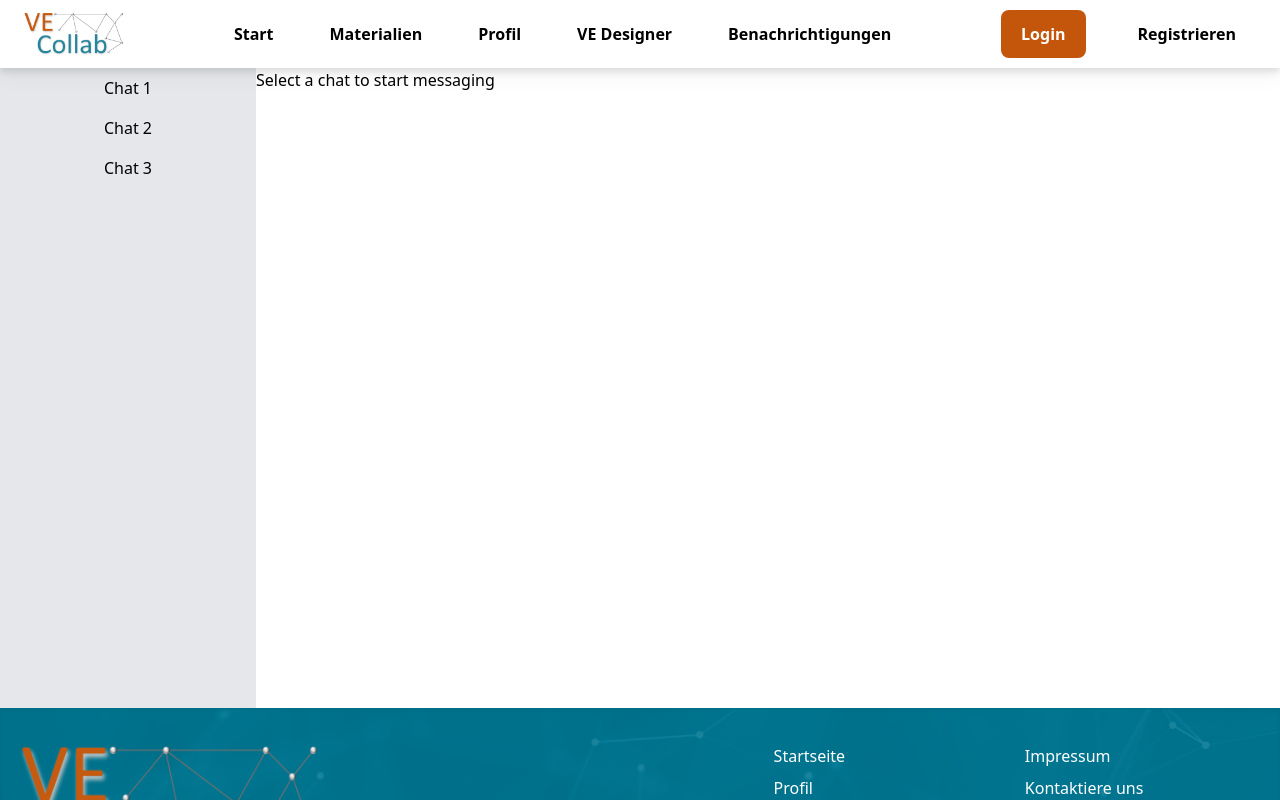
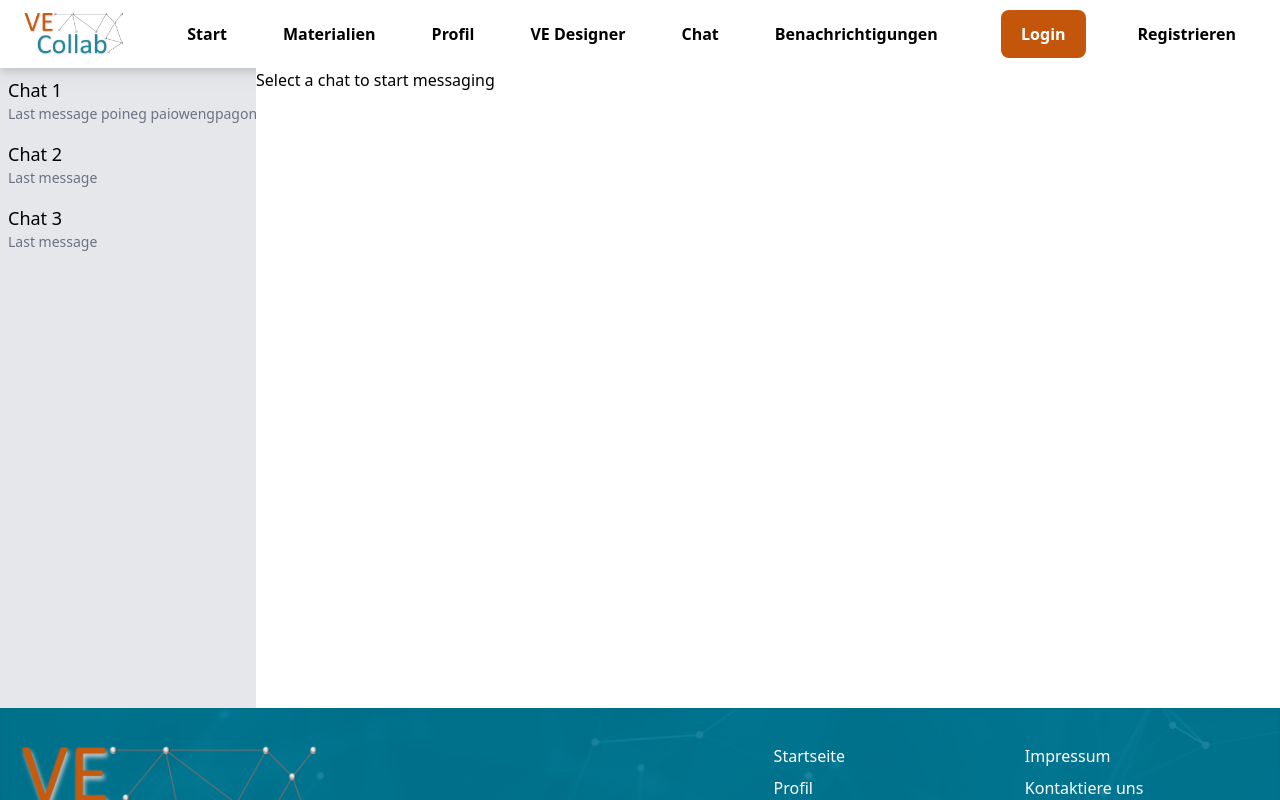
Before and after one commit to KMI-KPZ/ve-collab, a Next.js app in the folder frontend-vecollab/: page /messages in a window 1280 px wide. Shown: the top 800 px of the page. Built offline with nearby package versions, Linux system fonts and the light colour scheme; no server answers.

Commit message:
sketch out message layout

```diff
--- a/frontend-vecollab/src/components/Layout/HeaderSection.tsx
+++ b/frontend-vecollab/src/components/Layout/HeaderSection.tsx
@@ -31,7 +31,9 @@ export default function HeaderSection({ notificationEvents }: Props) {
                     <li>
                         <Link href="/overviewProjects">VE Designer</Link>
                     </li>
-
+                    <li>
+                        <Link href="/messages">Chat</Link>
+                    </li>
                     <li className="relative">
                         <Link href="/notifications">Benachrichtigungen</Link>
                         {notificationEvents.length > 0 && (
@@ -46,7 +48,7 @@ export default function HeaderSection({ notificationEvents }: Props) {
                         <>
                             <li
                                 onClick={() => signIn('keycloak')}
-                                className="bg-ve-collab-orange text-white py-3 px-5 rounded-lg cursor-pointer"
+                                className="bg-ve-collab-orange hover:bg-ve-collab-orange/70 text-white py-3 px-5 rounded-lg cursor-pointer"
                             >
                                 <button onClick={() => signIn('keycloak')}>Login</button>
                             </li>
--- a/frontend-vecollab/src/pages/messages.tsx
+++ b/frontend-vecollab/src/pages/messages.tsx
@@ -2,9 +2,15 @@ import { useState } from 'react';
 
 export default function Messages() {
     const [selectedChat, setSelectedChat] = useState<string>('');
+    const [message, setMessage] = useState<string>('');
 
     const handleChatSelect = (chat: string) => {
         setSelectedChat(chat);
+    };
+
+    const handleMessageSend = () => {
+        console.log(`Sending message "${message}" to ${selectedChat}`);
+        setMessage('');
     };
 
     return (
@@ -13,31 +19,91 @@ export default function Messages() {
             <div className="w-1/5 bg-gray-200 h-[80vh] rounded-xl">
                 <ul className="flex flex-col bg-gray-200 overflow-y-auto">
                     <li
-                        className="bg-gray-200 rounded-md p-2 text-center cursor-pointer hover:bg-gray-300"
+                        className="bg-gray-200 rounded-md p-2 cursor-pointer hover:bg-gray-300 overflow-hidden whitespace-nowrap text-ellipsis"
                         onClick={() => handleChatSelect('Chat 1')}
                     >
-                        Chat 1
+                        <div className="flex justify-between items-center">
+                            <div className="flex flex-col">
+                                <p className="text-lg font-medium">Chat 1</p>
+                                <p className="text-sm text-gray-500">
+                                    Last message poineg paiowengpagoni poiwengw üp wegüwpegkweg
+                                    un9aoas üesfkü
+                                </p>
+                            </div>
+                        </div>
                     </li>
                     <li
-                        className="bg-gray-200 rounded-md p-2 text-center cursor-pointer hover:bg-gray-300"
+                        className="bg-gray-200 rounded-md p-2 cursor-pointer hover:bg-gray-300 overflow-hidden whitespace-nowrap text-ellipsis"
                         onClick={() => handleChatSelect('Chat 2')}
                     >
-                        Chat 2
+                        <div className="flex justify-between items-center">
+                            <div className="flex flex-col">
+                                <p className="text-lg font-medium">Chat 2</p>
+                                <p className="text-sm text-gray-500">Last message</p>
+                            </div>
+                        </div>
                     </li>
                     <li
-                        className="bg-gray-200 rounded-md p-2 text-center cursor-pointer hover:bg-gray-300"
+                        className="bg-gray-200 rounded-md p-2 cursor-pointer hover:bg-gray-300 overflow-hidden whitespace-nowrap text-ellipsis"
                         onClick={() => handleChatSelect('Chat 3')}
                     >
-                        Chat 3
+                        <div className="flex justify-between items-center">
+                            <div className="flex flex-col">
+                                <p className="text-lg font-medium">Chat 3</p>
+                                <p className="text-sm text-gray-500">Last message</p>
+                            </div>
+                        </div>
                     </li>
                 </ul>
             </div>
             {/* Main window */}
-            <div className="w-4/5 bg-white overflow-y-auto">
+            <div className="w-4/5 bg-white overflow-y-auto relative">
                 {selectedChat ? (
                     <div>
                         <h1>{selectedChat}</h1>
                         {/* Chat messages */}
+                        <div className="flex flex-col px-36 justify-end">
+                            <div className="flex flex-col items-start">
+                                <div className="bg-gray-200 rounded-md p-2 m-1 max-w-4xl break-words">
+                                    <p>
+                                        Message 1
+                                        iuasbfioiasuerngopöaseringöosaerngöoaieurbgiaoeurbg
+                                        ialerubgla eirugbale irugbaelirugba elirugbaleirugb aleirugb
+                                        aleirugbaleirug bgiuabneiörugnaöer
+                                        ogneöaorignaöeorignaeöorig naeöorgin aeöroginoö
+                                    </p>
+                                </div>
+                                <div className="bg-gray-200 rounded-md p-2 m-1 max-w-4xl break-words">
+                                    <p>Message 2</p>
+                                </div>
+                            </div>
+                            <div className="flex justify-end">
+                                <div className="bg-ve-collab-blue/50 rounded-md p-2 m-1 max-w-4xl break-words">
+                                    <p>
+                                        Message 3oiwangöoiwne göoiawn egöoiawneöoginawoöeginawoe
+                                        gnaoöwen goöawineg öoawieng öoawieng oöaweign oöaweign
+                                        öoaweng oöaweg oönawoegöoaweg owagoöiwaeg nöo
+                                    </p>
+                                </div>
+                            </div>
+                        </div>
+                        {/* Input textarea and send button */}
+                        <div className="absolute bottom-0 w-full p-4 bg-gray-200">
+                            <div className="flex items-center justify-center">
+                                <textarea
+                                    className="w-4/5 h-16 p-2 rounded-md resize-none"
+                                    placeholder="Type your message here..."
+                                    value={message}
+                                    onChange={(e) => setMessage(e.target.value)}
+                                />
+                                <button
+                                    className="bg-ve-collab-orange hover:bg-ve-collab-orange/70 text-white font-bold py-2 px-4 rounded-md ml-2"
+                                    onClick={handleMessageSend}
+                                >
+                                    Send
+                                </button>
+                            </div>
+                        </div>
                     </div>
                 ) : (
                     <div>
```
